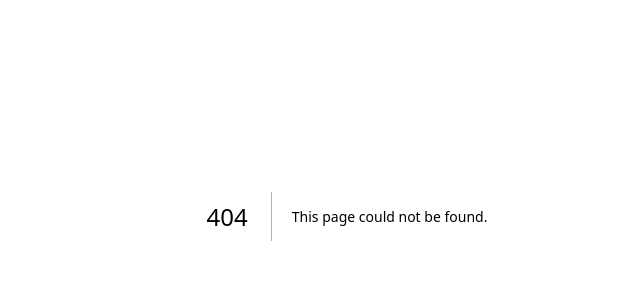
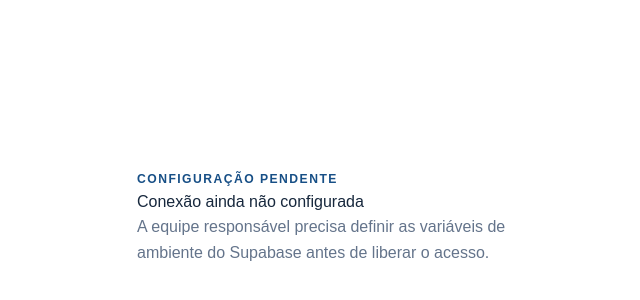
Before and after one commit to otaviosferreira/chatp, a Next.js app: page /configuracao in a window 1280 px wide. Before the commit this address had no page. Shown: the part 184-484 px from the top of the page, without its empty margins (293-933 px from the left). Built offline with nearby package versions, Linux system fonts and the light colour scheme.

Commit message:
feat(auth): app/configuracao/page.tsx

```diff
--- /dev/null
+++ b/app/configuracao/page.tsx
@@ -0,0 +1,11 @@
+export default function ConfigurationPage() {
+  return (
+    <main className="auth-panel" style={{ minHeight: "100vh" }}>
+      <section className="auth-card">
+        <span className="auth-eyebrow">Configuração pendente</span>
+        <h1>Conexão ainda não configurada</h1>
+        <p className="muted">A equipe responsável precisa definir as variáveis de ambiente do Supabase antes de liberar o acesso.</p>
+      </section>
+    </main>
+  );
+}
```
